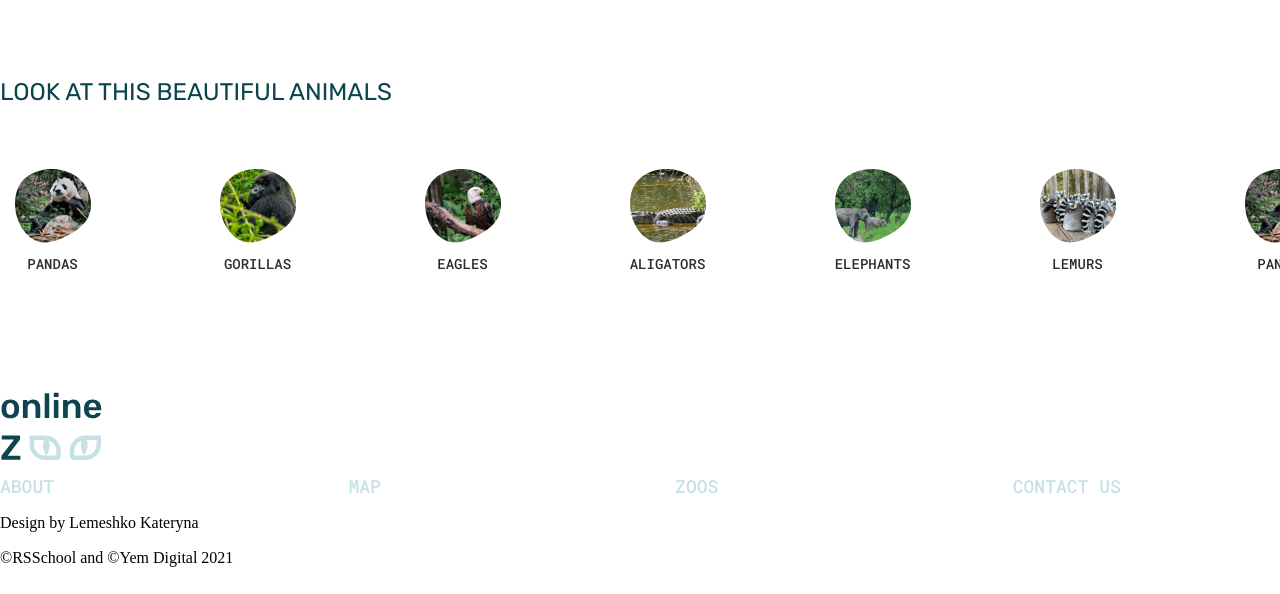
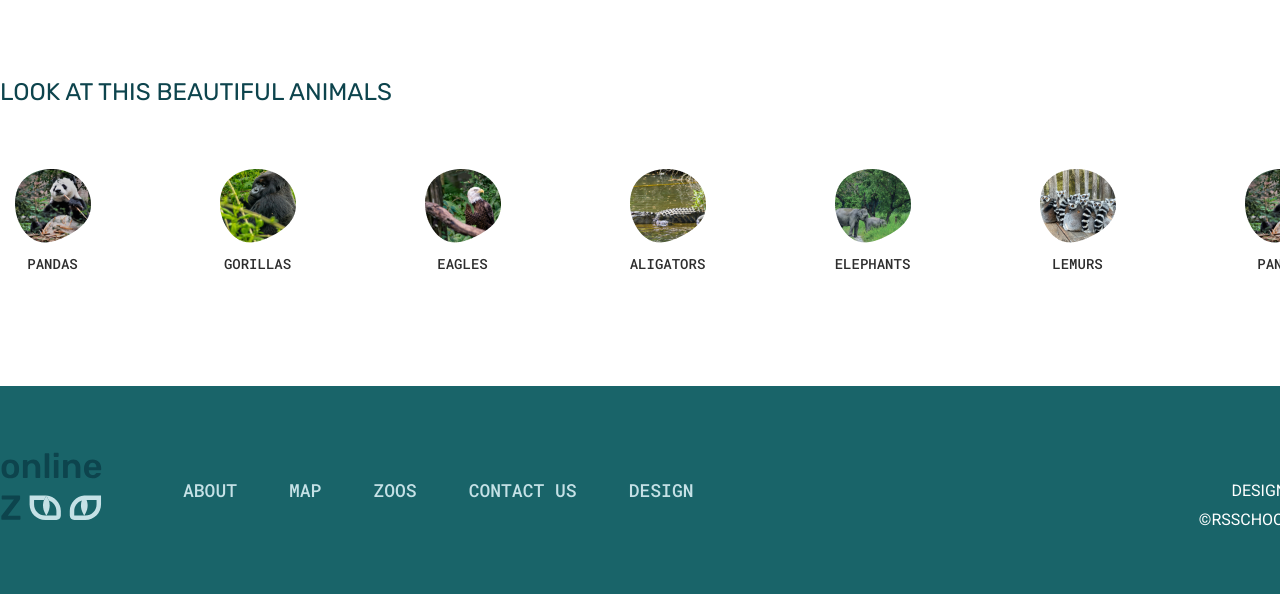
Before and after one commit to Veronchi/zoo-project, a website built with webpack: page index.html in a window 1280 px wide. Shown: the part 3899-4493 px from the top of the page. Built offline with nearby package versions, Linux system fonts and the light colour scheme; files whose address does not match are found by name.

Commit message:
feat: add ccs for footer

```diff
--- a/index.html
+++ b/index.html
@@ -316,7 +316,7 @@
 
     </main>
 
-    <footer>
+    <footer class="footer">
       <div class="container">
         <div class="footer__left">
           <a class="link__logo" href="#">
--- a/src/css/style.css
+++ b/src/css/style.css
@@ -928,3 +928,57 @@
   width: 15px;
   height: 21px;
 }
+
+.footer {
+  background-color: #196469;
+}
+
+.footer .container {
+  display: flex;
+  justify-content: space-between;
+  align-items: center;
+  padding-top: 60px;
+  padding-bottom: 60px;
+}
+
+.footer__left {
+  display: flex;
+  justify-content: space-between;
+  align-items: center;
+}
+
+.link__logo {
+  margin-right: 75px;
+}
+
+.footer__info {
+  margin-top: 30px;
+  display: flex;
+  flex-direction: column;
+  align-items: flex-end;
+}
+
+.footer__info-design {
+  padding: 0;
+  margin: 0;
+  margin-bottom: 10px;
+  font-family: "Roboto";
+  font-style: normal;
+  font-weight: 400;
+  font-size: 16px;
+  line-height: 19px;
+  text-transform: uppercase;
+  color: #FFFFFF;
+}
+
+.footer__info-copyright {
+  padding: 0;
+  margin: 0;
+  font-family: "Roboto";
+  font-style: normal;
+  font-weight: 400;
+  font-size: 16px;
+  line-height: 19px;
+  text-transform: uppercase;
+  color: #FFFFFF;
+}
```
